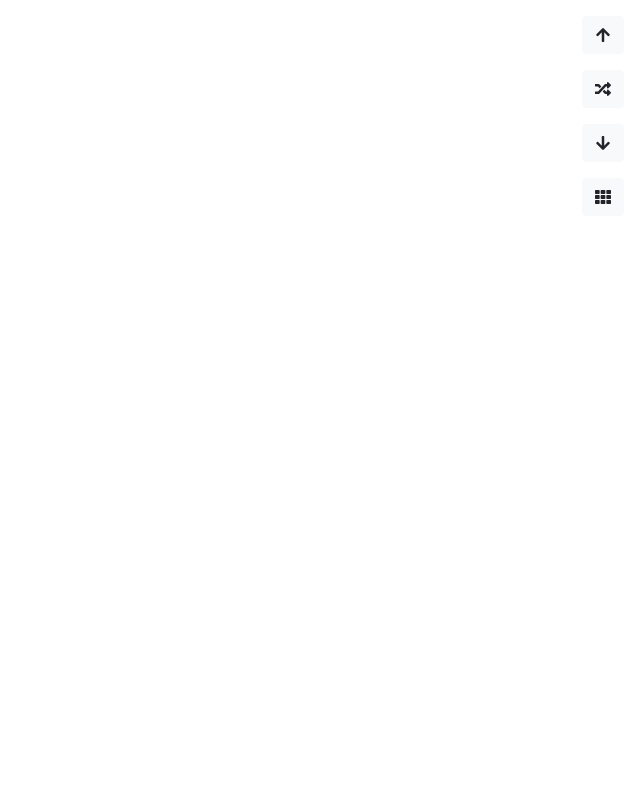
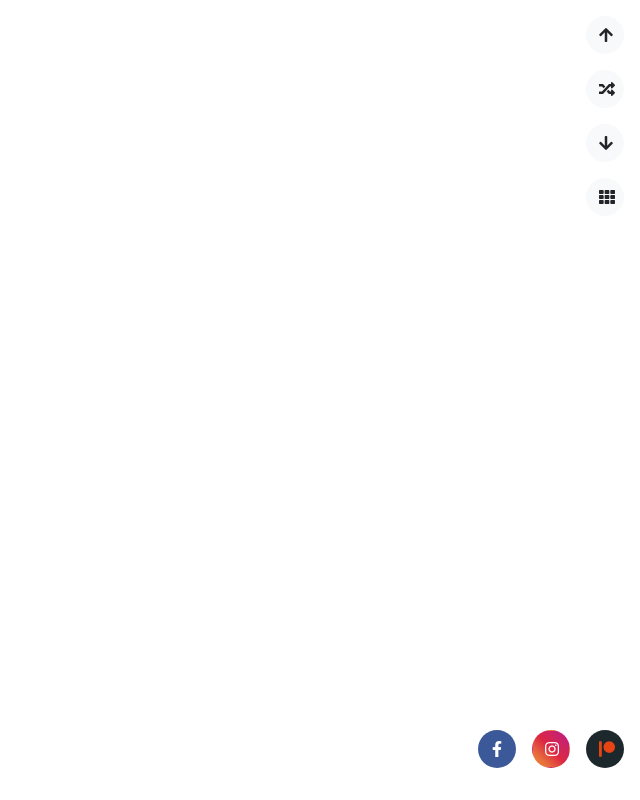
Before and after one commit to mpanaghie/mpanaghie.github.io, a plain HTML site: page gallery.html in a window 1280 px wide. Shown: the whole page, without its empty margins (640-1280 px from the left). Drawn offline with nearby package versions, Linux system fonts and the light colour scheme.

Commit message:
added social media buttons

```diff
--- a/gallery.css
+++ b/gallery.css
@@ -7,4 +7,19 @@
 }
 .menu-separator {
   height: 2vmin;
+  width: 2vmin;
 }
+
+.btn-round {
+  border-radius: 50% !important;
+  width: 38px;
+  height: 38px;
+}
+
+.social-buttons {
+  display: flex;
+  flex-direction: row;
+  position: absolute;
+  right: 2vmin;
+  bottom: 4vmin;
+}
--- a/gallery.html
+++ b/gallery.html
@@ -6,7 +6,8 @@
         Madalina Panaghie
     </title>
     <meta charset="utf-8">
-    <link rel="stylesheet" type="text/css" href="gallery.css"/>
+    <link rel="stylesheet" type="text/css" href="gallery.css" />
+    <link rel="stylesheet" type="text/css" href="social-media-buttons.css" />
     <!-- website styling -->
     <link rel="stylesheet" href="https://use.fontawesome.com/releases/v5.8.1/css/all.css"
         integrity="sha384-50oBUHEmvpQ+1lW4y57PTFmhCaXp0ML5d60M1M7uH2+nqUivzIebhndOJK28anvf" crossorigin="anonymous">
@@ -20,21 +21,34 @@
 
 <body>
     <div class="menu">
-        <button class="btn btn-light" title="Previous" data-toggle="tooltip" data-placement="left">
+        <button class="btn btn-light btn-round" title="Previous" data-toggle="tooltip" data-placement="left">
             <i class="fas fa-arrow-up"></i>
         </button>
         <div class="menu-separator"></div>
-        <button class="btn btn-light" title="Random" data-toggle="tooltip" data-placement="left">
+        <button class="btn btn-light btn-round" title="Random" data-toggle="tooltip" data-placement="left">
             <i class="fas fa-random"></i>
         </button>
         <div class="menu-separator"></div>
-        <button class="btn btn-light" title="Next" data-toggle="tooltip" data-placement="left">
+        <button class="btn btn-light btn-round" title="Next" data-toggle="tooltip" data-placement="left">
             <i class="fas fa-arrow-down"></i>
         </button>
         <div class="menu-separator"></div>
-        <button class="btn btn-light" title="Grid View" data-toggle="tooltip" data-placement="left">
+        <button class="btn btn-light btn-round" title="Grid View" data-toggle="tooltip" data-placement="left">
             <i class="fas fa-th"></i>
         </button>
+    </div>
+    <div class="social-buttons">
+        <a class="btn btn-facebook btn-round" title="Like my Facebook Page" data-toggle="tooltip" data-placement="top" href="https://www.facebook.com/Madalina-Panaghie-418589464925433">
+            <i class="fab fa-facebook-f"></i>
+        </a>
+        <div class="menu-separator"></div>
+        <a class="btn btn-instagram btn-round" title="Follow me on Instagram" data-toggle="tooltip" data-placement="top" href="https://www.instagram.com/madalina_panaghie">
+            <i class="fab fa-instagram"></i>
+        </a>
+        <div class="menu-separator"></div>
+        <a class="btn btn-patreon btn-round" title="Support me on Patreon" data-toggle="tooltip" data-placement="top" href="#">
+            <i class="fab fa-patreon"></i>
+        </a>
     </div>
     <script>
         $(function () {
--- /dev/null
+++ b/social-media-buttons.css
@@ -0,0 +1,18 @@
+.btn-facebook {
+    background: #3b5998 !important;
+    color: white !important;
+  }
+
+  .btn-instagram {
+      background: #f09433  !important;
+  background: -moz-linear-gradient(45deg, #f09433 0%, #e6683c 25%, #dc2743 50%, #cc2366 75%, #bc1888 100%)  !important;
+  background: -webkit-linear-gradient(45deg, #f09433 0%,#e6683c 25%,#dc2743 50%,#cc2366 75%,#bc1888 100%)  !important;
+  background: linear-gradient(45deg, #f09433 0%,#e6683c 25%,#dc2743 50%,#cc2366 75%,#bc1888 100%)  !important;
+  filter: progid:DXImageTransform.Microsoft.gradient( startColorstr='#f09433', endColorstr='#bc1888',GradientType=1 )  !important;
+    color: white !important;
+  }
+
+  .btn-patreon {
+      background: #1D282D !important;
+      color: #E64413 !important;
+  }
```
Lines whose indentation alone changed are shown as unchanged.
